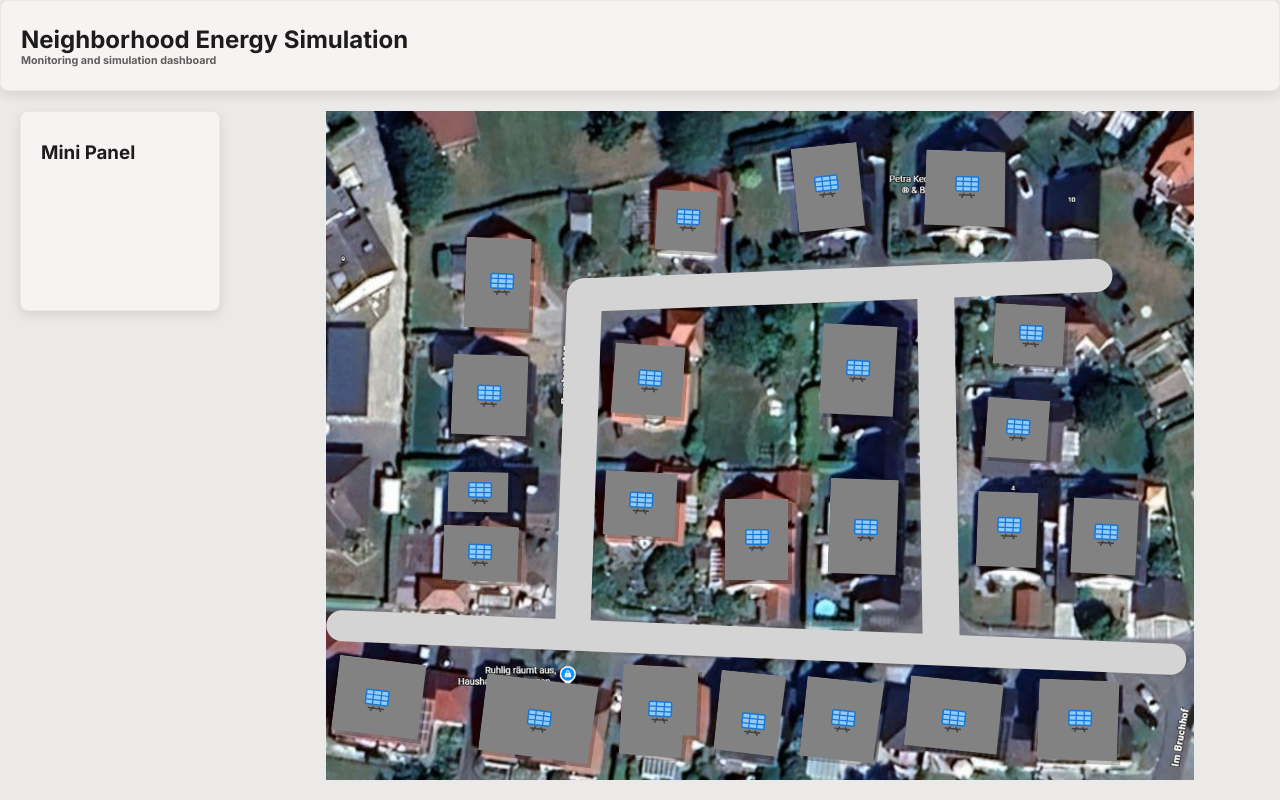
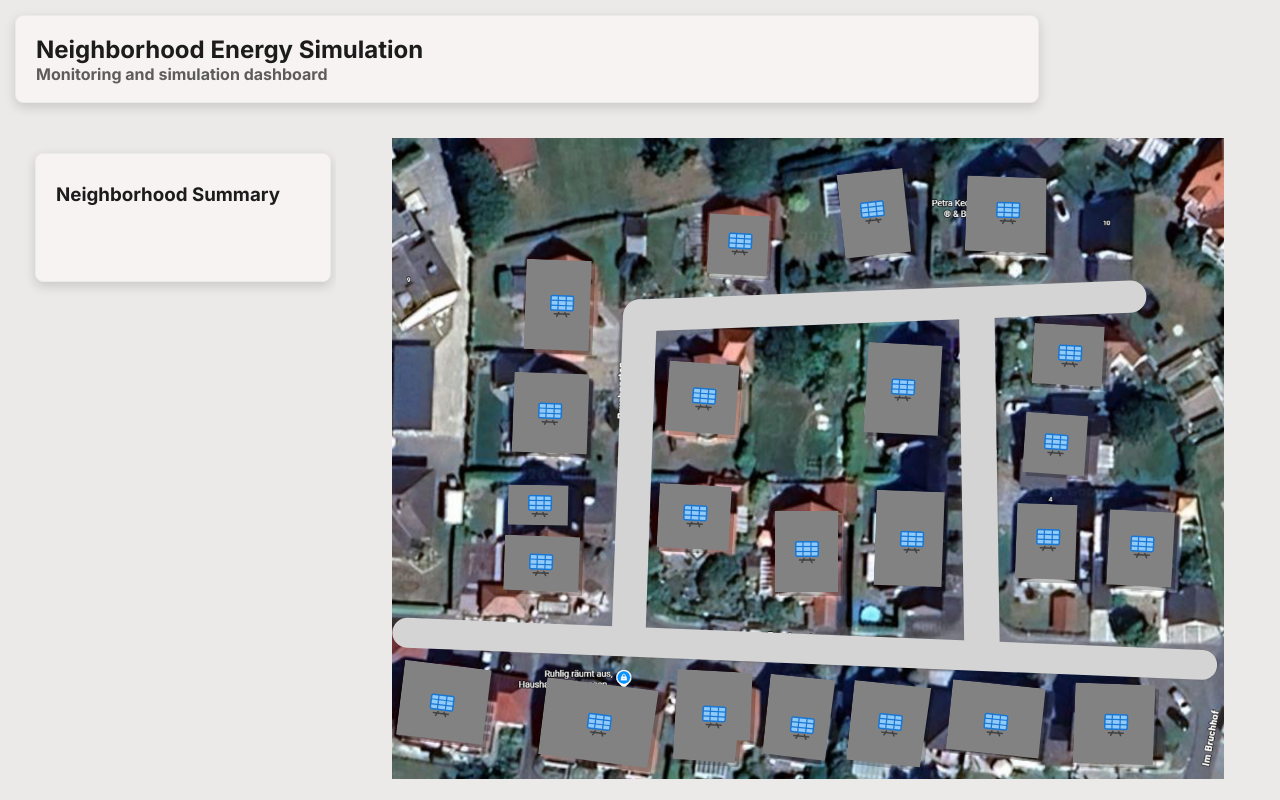
Before and after one commit to RRambo/EnergySupply, a React (Vite) app in the folder frontend/: page / in a window 1280 px wide. Built offline with nearby package versions, Linux system fonts and the light colour scheme.

Commit message:
style: update panels

```diff
--- a/frontend/src/App.jsx
+++ b/frontend/src/App.jsx
@@ -9,23 +9,23 @@ function App() {
 
   return (
     <div className="main-wrapper">
-      <Panel height="100px" width="100%">
+      <Panel height="100px" width="80%">
         <div className="header-inner">
           <h2 style={{ margin: 0 }}>Neighborhood Energy Simulation</h2>
-          <h6 style={{ margin: 0, opacity: 0.7 }}>
+          <h4 style={{ margin: 0, opacity: 0.7 }}>
             Monitoring and simulation dashboard
-          </h6>
+          </h4>
         </div>
       </Panel>
       <div className="app-container">
         <aside className="sidebar">
-          <Panel width="200px" height="200px">
-            <h3>Mini Panel</h3>
+          <Panel width="100%" height="20%">
+            <h3>Neighborhood Summary</h3>
           </Panel>
         </aside>
 
         <main className="base-shell">
-          <div className='neighborhood-container'>
+          <div className="neighborhood-container">
             <Neighborhood />
           </div>
         </main>
--- a/frontend/src/components/panel.css
+++ b/frontend/src/components/panel.css
@@ -1,8 +1,9 @@
 .panel {
   background-color: #f7f3f3;
   border-radius: 8px;
-  box-shadow: 0 4px 12px rgba(0, 0, 0, 0.1);
+  box-shadow: 0 4px 12px rgba(0, 0, 0, 0.15);
   padding: 10px 20px;
+  margin: 15px;
   overflow: hidden;
   border: 1px solid #eaeaea;
   color: #1d1c1c;
```
